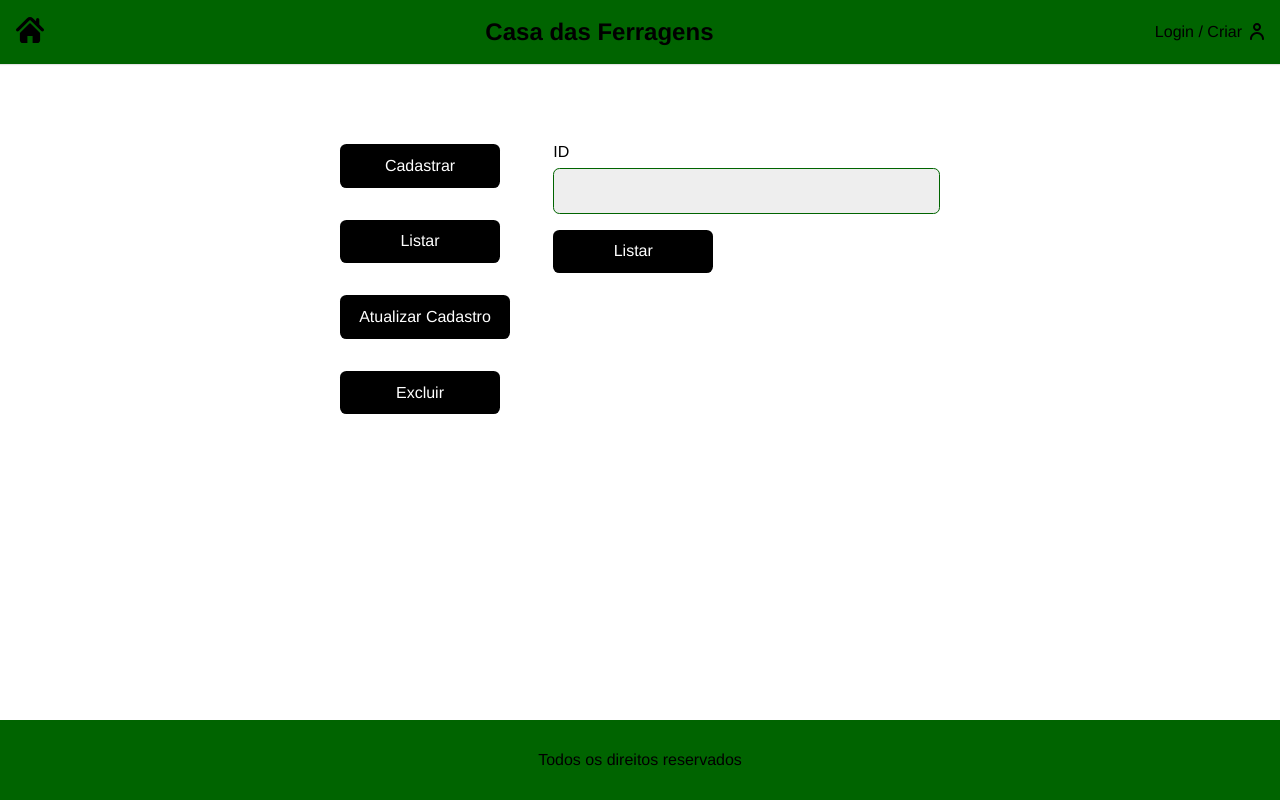
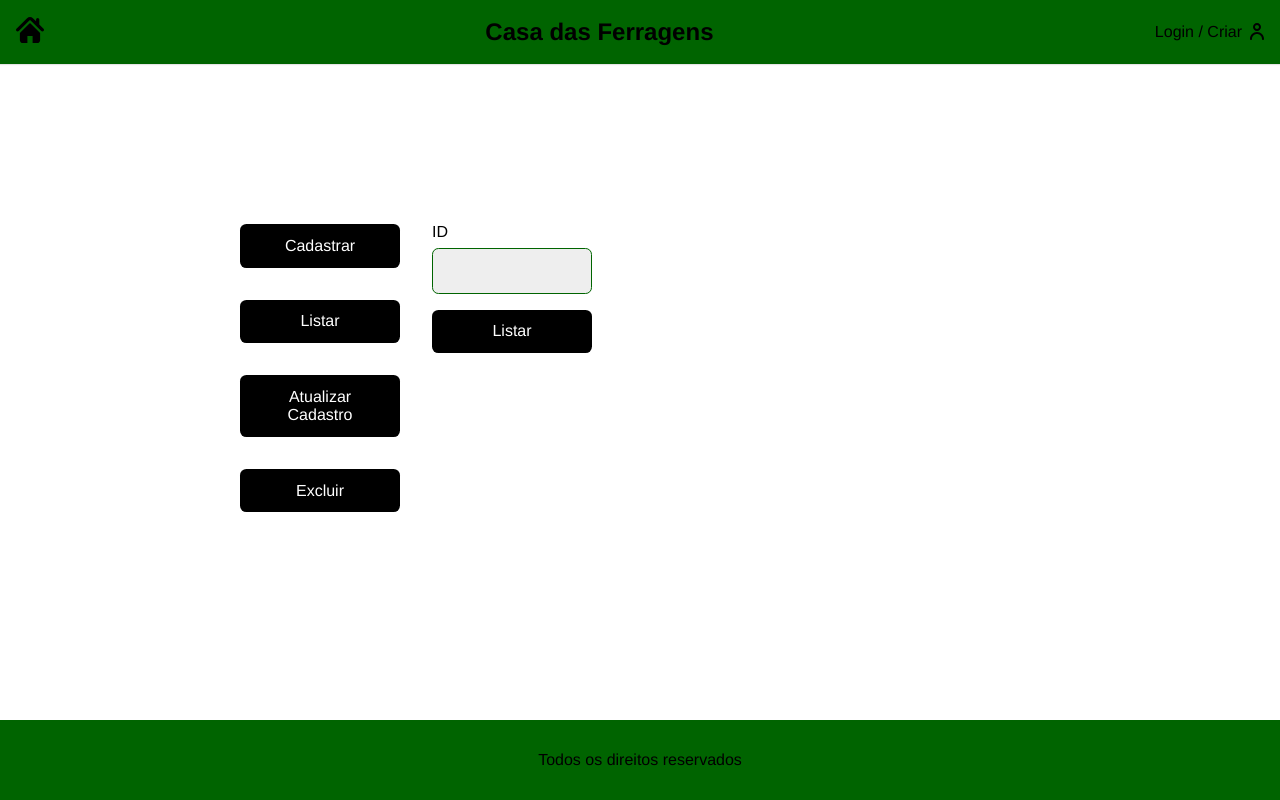
Before and after one commit to BenhurZambiasi/Proj_Front_Back, a React (Create React App) app: page /user/deletar in a window 1280 px wide. Both pictures are taken after a click on the button "Listar". Built offline with nearby package versions, Linux system fonts and the light colour scheme.

Commit message:
testando lista de produtos

```diff
--- a/src/Components/User/Att.js
+++ b/src/Components/User/Att.js
@@ -1,6 +1,7 @@
 import React from 'react'
 import { useNavigate } from 'react-router-dom';
 import useForm from '../../Hooks/useForm';
+import { UseContext } from '../../UseContext';
 import Button from '../Forms/Button';
 import Input from '../Forms/Input';
 import styles from './Organizador.module.css'
@@ -13,7 +14,16 @@ const Att = () => {
   const logo = useForm();
   const manual = useForm();
 
+  const { updateProduct } = React.useContext(UseContext);
+
   const navigate = useNavigate();
+
+
+  async function handleAtualiza(event) {
+    event.preventDefault();
+    updateProduct(id.value, name.value, descricao.value, logo.value, manual.value)
+
+  }
 
   return (
     <div className={styles.organizador}>
@@ -25,13 +35,13 @@ const Att = () => {
         <Button onClick={() => navigate('/user/deletar')}>Excluir</Button>
       </div>
       <div className={styles.form}>
-        <form className="animeLeft" >
+        <form className="animeLeft" onSubmit={handleAtualiza}>
           <Input label="ID" type="number" name="id"{...id} />
           <Input label="Nome" type="text" name="name"{...name} />
           <Input label="Descrição" type="text" name="descricao" {...descricao} />
           <Input label="Logo" type="file" name="logo" {...logo} />
           <Input label="Manual" type="file" name="manual" {...manual} />
-          <Button>Atualizar Cadastro</Button>
+          <Button type='submit'>Atualizar Cadastro</Button>
         </form>
 
       </div>
--- a/src/Components/User/Deletar.js
+++ b/src/Components/User/Deletar.js
@@ -1,11 +1,22 @@
 import React from 'react'
 import { useNavigate } from 'react-router-dom';
+import { UseContext } from '../../UseContext';
+import useForm from '../../Hooks/useForm';
 import Button from '../Forms/Button';
+import Input from '../Forms/Input';
 import styles from './Organizador.module.css'
 
 const Deletar = () => {
 
+  const id = useForm();
+  const { deleteProduct } = React.useContext(UseContext);
   const navigate = useNavigate();
+
+  async function handleDelete() {
+    deleteProduct(id.value);
+  }
+
+
   return (
     <div className={styles.organizador}>
 
@@ -15,6 +26,13 @@ const Deletar = () => {
         <Button onClick={() => navigate('/user/atualizar')}> Atualizar Cadastro </Button>
         <Button >Excluir</Button>
       </div>
+      <div className={styles.form}>
+
+        <Input label="ID" type="number" name="id"{...id} />
+        <Button onClick={handleDelete}>Excluir</Button>
+
+      </div>
+
     </div>
   )
 }
--- a/src/Components/User/Listar.js
+++ b/src/Components/User/Listar.js
@@ -4,17 +4,18 @@ import useForm from '../../Hooks/useForm';
 import { UseContext } from '../../UseContext';
 import Button from '../Forms/Button';
 import Input from '../Forms/Input';
-import styles from './Organizador.module.css'
+import styles from './Listar.module.css'
 
 const Listar = () => {
   const id = useForm();
-  const { listarProduct } = React.useContext(UseContext);
+  const { listarProduct, listas } = React.useContext(UseContext);
   const navigate = useNavigate();
 
   async function handleList(event) {
     event.preventDefault();
     listarProduct(id.value)
   }
+
 
 
   return (
@@ -28,12 +29,22 @@ const Listar = () => {
       </div>
       <div className={styles.form}>
         <form className="animeLeft" onSubmit={handleList}>
-          <Input label="ID" type="number" name="id" placeholder="Listar" {...id} />
+          <Input label="ID" type="number" name="id"{...id} />
+          <Button type="submit">Listar</Button>
 
-          <Button type="submit">Listar</Button>
         </form>
-
-
+      </div>
+      <div className={styles.list}>
+        {listas.map((list) =>
+          <div className={styles.lista} key={list.id}>
+            <div className={styles.img}></div>
+            <div>
+              <p>ID: {list.id}</p>
+              <p>Nome: {list.name}</p>
+              <p>Descrição: {list.descricao}</p>
+              <p>Manual:{list.manual}</p>
+            </div>
+          </div>)}
       </div>
     </div>
   )
--- /dev/null
+++ b/src/Components/User/Listar.module.css
@@ -0,0 +1,40 @@
+.organizador{
+  width: 1vh;
+  display: grid;
+  grid-template-columns: 1fr 1fr 1fr;
+  gap: 2rem;
+  margin: 5rem 15rem;
+
+  }
+  .form{
+    margin-top: 5rem;
+    width:10rem;
+
+  }
+  .btn{
+    margin-top: 5rem;
+    width: 100%;
+  }
+  .list{
+    display: grid;
+    grid-template-columns: 1fr 1fr 1fr;
+    gap: 2rem;
+  }
+  .lista{
+    display: grid;
+    grid-template-columns: 1fr 1fr;
+    gap: 1rem;
+    border: 5px solid black;
+    border-radius: 8px;
+  }
+  .lista:hover,
+  .lista:focus{
+    border: 5px solid darkgreen;
+  }
+  .img{
+    background: url(../../Assets/fechadura.jpg);
+    width: 100px;
+    height: 100px;
+    background-size: cover;
+
+  }
--- a/src/Services/Api.js
+++ b/src/Services/Api.js
@@ -2,6 +2,7 @@ import Axios from 'axios';
 
 const Api = Axios.create({
   baseURL: 'https://desafionodegx2.herokuapp.com'
+  // baseURL: 'https://localhost:2222'
 });
 
 
--- a/src/UseContext.js
+++ b/src/UseContext.js
@@ -7,6 +7,7 @@ export const UseContext = React.createContext();
 
 export const UseStorage = ({ children }) => {
   const [data, setData] = React.useState('');
+  const [listas, setList] = React.useState([]);
 
   const navigate = useNavigate();
 
@@ -67,6 +68,7 @@ export const UseStorage = ({ children }) => {
         }
       }).then(response => {
         if (response.statusText === "OK") {
+          setList(response.data)
           console.log(response)
         } else {
           alert("")
@@ -82,6 +84,7 @@ export const UseStorage = ({ children }) => {
         }
       }).then(response => {
         if (response.statusText === "OK") {
+          setList(response.data)
           console.log(response)
         } else {
           alert("")
@@ -93,12 +96,9 @@ export const UseStorage = ({ children }) => {
     }
   }
 
-
-
-
   //atualiar cadastro
   function updateProduct(id, name, descricao, logo, manual) {
-    Api.put('/products', { id, name, descricao, logo, manual }, {
+    Api.put(`/products/${id}`, { name, descricao, logo, manual }, {
       headers: {
         Authorization: 'Bearer ' + sessionStorage.getItem('token')
       }
@@ -114,8 +114,18 @@ export const UseStorage = ({ children }) => {
     })
   }
 
+
+  //Deletar Produto
+  function deleteProduct(id) {
+    Api.delete('/products', { id }, {
+      headers: {
+        Authorization: 'Bearer ' + sessionStorage.getItem('token')
+      }
+    })
+  }
+
   return (
-    <UseContext.Provider value={{ userLogin, userCreate, createProduct, listarProduct, updateProduct, data }}>
+    <UseContext.Provider value={{ userLogin, userCreate, createProduct, listarProduct, updateProduct, deleteProduct, data, listas }}>
       {children}
     </UseContext.Provider>
   )
```
Also changed, not shown: src/Assets/fechadura.jpg (added), 1 other file (tests, documents, lock files or other folders).
